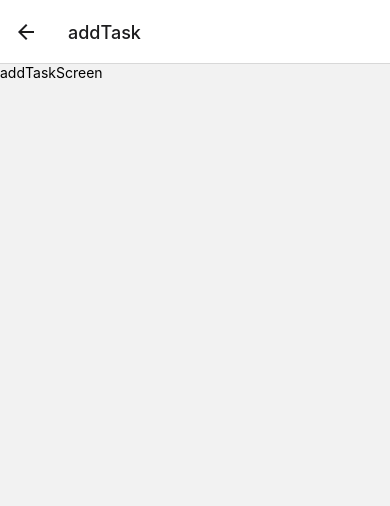
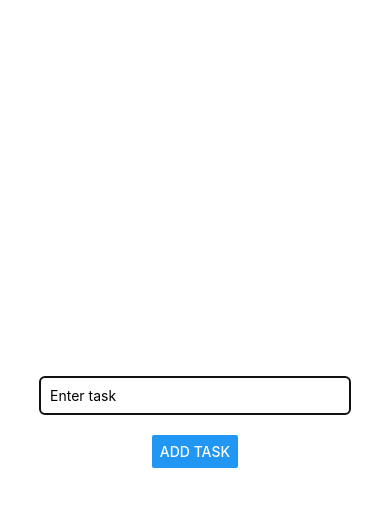
Before and after one commit to kencal20/todoApp_WithFirebase, a React Native app: screen /addTask in a window 390 px wide. Shown: the top 506 px of the page. Built offline with nearby package versions, Linux system fonts and the light colour scheme.

Commit message:
using Modal for add item form

```diff
--- a/src/pages/addTaskScreen.jsx
+++ b/src/pages/addTaskScreen.jsx
@@ -1,10 +1,52 @@
-import { View, Text } from 'react-native'
-import React from 'react'
+import { View, TextInput, Button, StyleSheet } from 'react-native';
+import React, { useState } from 'react';
+import ModalComponent from '../components/modalComponent';
 
-export default function AddTaskScreen() {
-  return (
-    <View>
-      <Text>addTaskScreen</Text>
-    </View>
-  )
+export default function AddTaskScreen({ isModalOpen, onToggleModal, handleAddItem }) {
+    const [taskInput, setTaskInput] = useState({
+        title: ''
+    });
+
+    function handleInputChange(key,input){
+        setTaskInput(prev=> ({...prev,[key]:input}));
+    }
+
+    const addItem = () => {
+        handleAddItem(taskInput.title);
+        setTaskInput('');
+    }
+
+    return (
+        <ModalComponent
+            visible={isModalOpen}
+            onRequestClose={onToggleModal}
+        >
+            <View style={styles.container}>
+                <TextInput
+                    style={styles.input}
+                    onChangeText={(input)=> handleInputChange('title', input)}
+                    value={taskInput.title}
+                    placeholder="Enter task"
+                />
+                <Button title="Add Task" onPress={addItem} />
+
+            </View>
+        </ModalComponent>
+    );
 }
+
+const styles = StyleSheet.create({
+    container: {
+        flex: 1,
+        justifyContent: 'center',
+        alignItems: 'center'
+    },
+    input: {
+        width: '80%',
+        padding: 10,
+        borderWidth: 1,
+        borderColor: '#ddd',
+        borderRadius: 5,
+        marginBottom: 20,
+    }
+});
```
